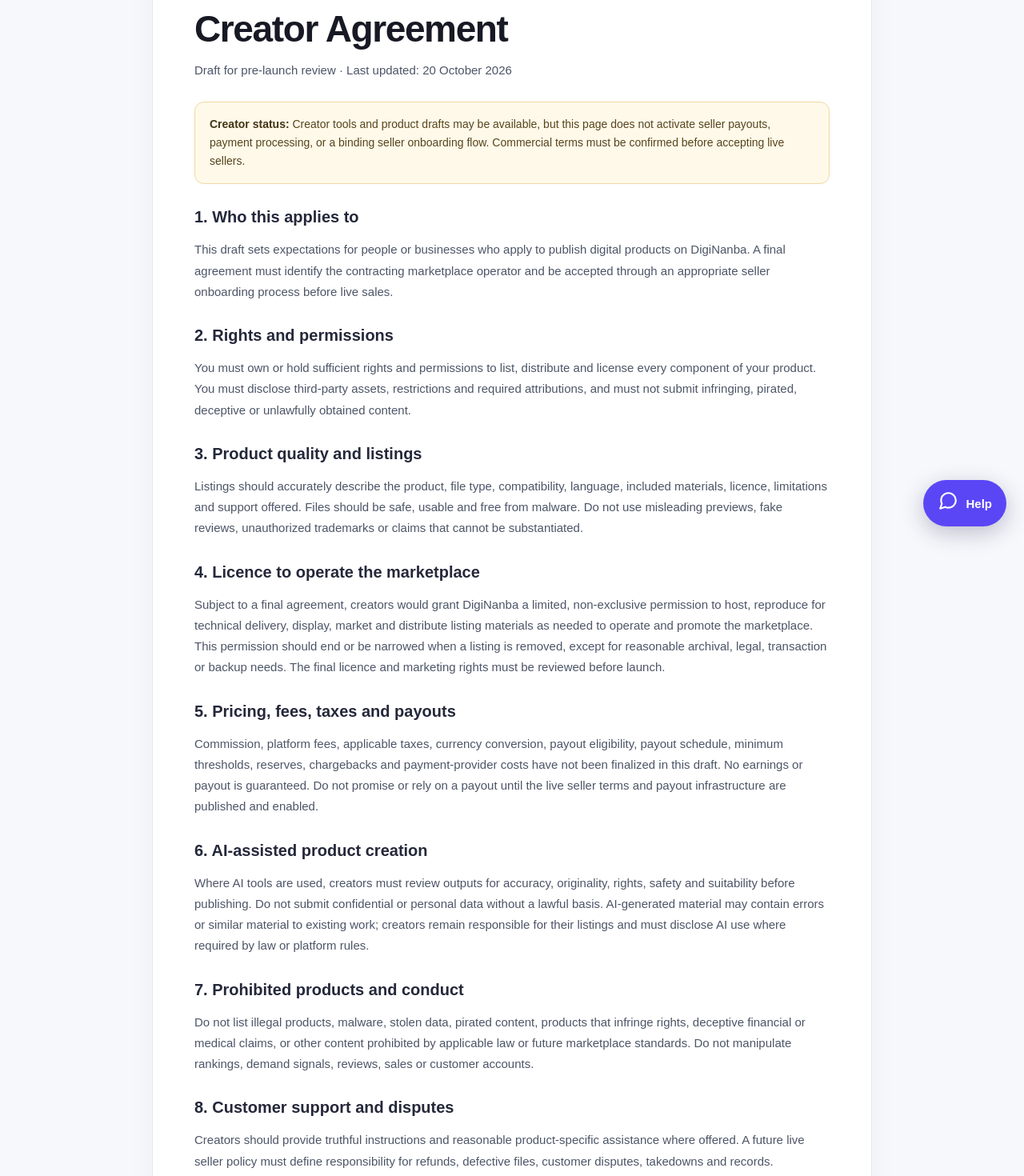
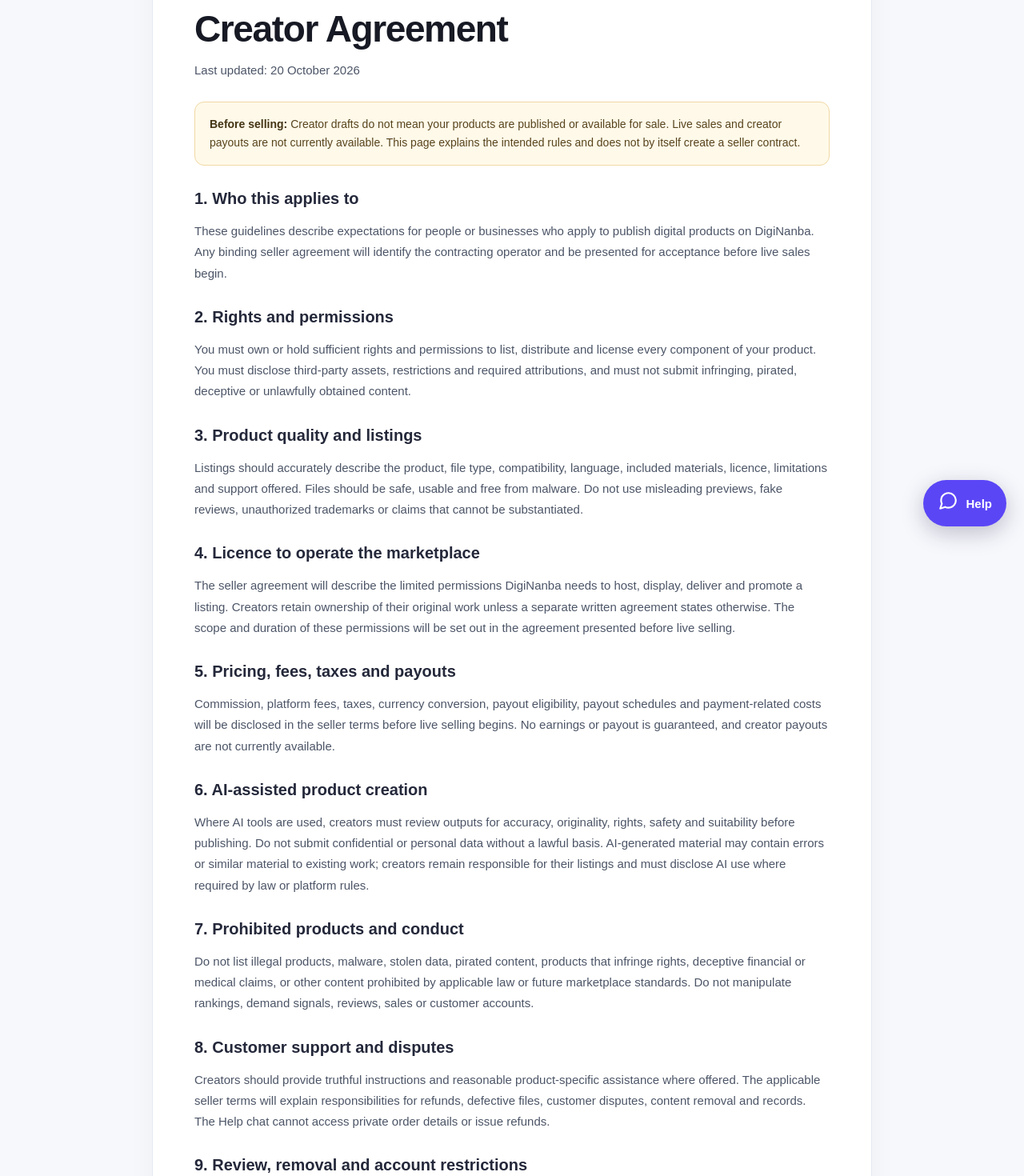
Before and after one commit to agnengineeringselectricals-crypto/diginanba, a Next.js app: page /creator-agreement in a window 1280 px wide. Shown: the part 120-1590 px from the top of the page at 80% size. Built offline with nearby package versions, Linux system fonts and the light colour scheme.

Commit message:
Replace internal creator agreement draft notes with clear seller guidance

```diff
--- a/app/creator-agreement/page.tsx
+++ b/app/creator-agreement/page.tsx
@@ -1,19 +1,19 @@
 import Link from 'next/link';
 
-export const metadata = { title: 'Creator Agreement', description: 'Draft marketplace terms for DigiNanba creators and sellers.' };
+export const metadata = { title: 'Creator Agreement', description: 'Information for creators preparing to publish digital products on DigiNanba.' };
 
 export default function CreatorAgreementPage() {
- return <main className="dn-legal-page"><div className="dn-legal-wrap"><p className="dn-legal-eyebrow">DIGINANBA POLICIES</p><h1>Creator Agreement</h1><p className="dn-legal-updated">Draft for pre-launch review · Last updated: 20 October 2026</p>
- <div className="dn-legal-notice"><strong>Creator status:</strong> Creator tools and product drafts may be available, but this page does not activate seller payouts, payment processing, or a binding seller onboarding flow. Commercial terms must be confirmed before accepting live sellers.</div>
- <h2>1. Who this applies to</h2><p>This draft sets expectations for people or businesses who apply to publish digital products on DigiNanba. A final agreement must identify the contracting marketplace operator and be accepted through an appropriate seller onboarding process before live sales.</p>
+ return <main className="dn-legal-page"><div className="dn-legal-wrap"><p className="dn-legal-eyebrow">DIGINANBA POLICIES</p><h1>Creator Agreement</h1><p className="dn-legal-updated">Last updated: 20 October 2026</p>
+ <div className="dn-legal-notice"><strong>Before selling:</strong> Creator drafts do not mean your products are published or available for sale. Live sales and creator payouts are not currently available. This page explains the intended rules and does not by itself create a seller contract.</div>
+ <h2>1. Who this applies to</h2><p>These guidelines describe expectations for people or businesses who apply to publish digital products on DigiNanba. Any binding seller agreement will identify the contracting operator and be presented for acceptance before live sales begin.</p>
  <h2>2. Rights and permissions</h2><p>You must own or hold sufficient rights and permissions to list, distribute and license every component of your product. You must disclose third-party assets, restrictions and required attributions, and must not submit infringing, pirated, deceptive or unlawfully obtained content.</p>
  <h2>3. Product quality and listings</h2><p>Listings should accurately describe the product, file type, compatibility, language, included materials, licence, limitations and support offered. Files should be safe, usable and free from malware. Do not use misleading previews, fake reviews, unauthorized trademarks or claims that cannot be substantiated.</p>
- <h2>4. Licence to operate the marketplace</h2><p>Subject to a final agreement, creators would grant DigiNanba a limited, non-exclusive permission to host, reproduce for technical delivery, display, market and distribute listing materials as needed to operate and promote the marketplace. This permission should end or be narrowed when a listing is removed, except for reasonable archival, legal, transaction or backup needs. The final licence and marketing rights must be reviewed before launch.</p>
- <h2>5. Pricing, fees, taxes and payouts</h2><p>Commission, platform fees, applicable taxes, currency conversion, payout eligibility, payout schedule, minimum thresholds, reserves, chargebacks and payment-provider costs have not been finalized in this draft. No earnings or payout is guaranteed. Do not promise or rely on a payout until the live seller terms and payout infrastructure are published and enabled.</p>
+ <h2>4. Licence to operate the marketplace</h2><p>The seller agreement will describe the limited permissions DigiNanba needs to host, display, deliver and promote a listing. Creators retain ownership of their original work unless a separate written agreement states otherwise. The scope and duration of these permissions will be set out in the agreement presented before live selling.</p>
+ <h2>5. Pricing, fees, taxes and payouts</h2><p>Commission, platform fees, taxes, currency conversion, payout eligibility, payout schedules and payment-related costs will be disclosed in the seller terms before live selling begins. No earnings or payout is guaranteed, and creator payouts are not currently available.</p>
  <h2>6. AI-assisted product creation</h2><p>Where AI tools are used, creators must review outputs for accuracy, originality, rights, safety and suitability before publishing. Do not submit confidential or personal data without a lawful basis. AI-generated material may contain errors or similar material to existing work; creators remain responsible for their listings and must disclose AI use where required by law or platform rules.</p>
  <h2>7. Prohibited products and conduct</h2><p>Do not list illegal products, malware, stolen data, pirated content, products that infringe rights, deceptive financial or medical claims, or other content prohibited by applicable law or future marketplace standards. Do not manipulate rankings, demand signals, reviews, sales or customer accounts.</p>
- <h2>8. Customer support and disputes</h2><p>Creators should provide truthful instructions and reasonable product-specific assistance where offered. A future live seller policy must define responsibility for refunds, defective files, customer disputes, takedowns and records. DigiNanba's current AI support chat cannot access private order details or issue refunds.</p>
+ <h2>8. Customer support and disputes</h2><p>Creators should provide truthful instructions and reasonable product-specific assistance where offered. The applicable seller terms will explain responsibilities for refunds, defective files, customer disputes, content removal and records. The Help chat cannot access private order details or issue refunds.</p>
  <h2>9. Review, removal and account restrictions</h2><p>DigiNanba may review listings and take proportionate action where there is a credible rights complaint, safety issue, fraud concern, legal requirement or violation of published rules. A final agreement should explain notice, appeals and termination procedures.</p>
- <h2>10. Final seller onboarding</h2><p>This is an informational draft, not a completed seller contract. Before live creator sales, publish the legal operator details, commission schedule, payout rules, tax responsibilities, licence terms, dispute procedure and seller acceptance flow.</p>
+ <h2>10. Final seller onboarding</h2><p>This page is informational and is not a completed seller contract. The applicable seller agreement will be presented for review and acceptance before live creator sales.</p>
  <p className="dn-legal-related">Related: <Link href="/copyright">Copyright Policy</Link> · <Link href="/terms">Terms &amp; Conditions</Link> · <Link href="/contact">Contact &amp; Support</Link></p></div></main>;
 }
```
